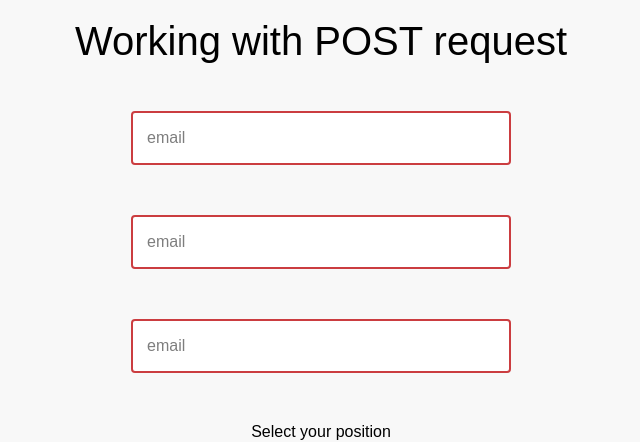
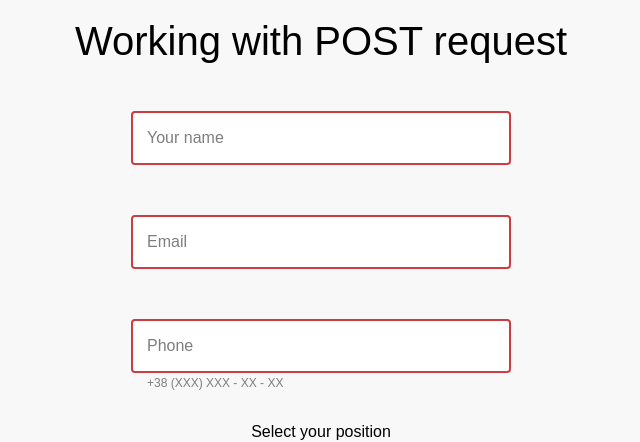
Before and after one commit to SVoznyuk18/test_task, a React (Create React App) app: page / in a window 1280 px wide. Shown: the part 1680-2122 px from the top of the page, without its empty margins (319-959 px from the left). Built offline with nearby package versions, Linux system fonts and the light colour scheme.

Commit message:
create HelperText, improve ClassicInput

```diff
--- a/src/components/ClassicButton/ClassicButton.js
+++ b/src/components/ClassicButton/ClassicButton.js
@@ -9,9 +9,6 @@ export const ClassicButton = ({ children, style, type }) => {
   );
 };
 
-// button_type_disabled
-// button_size_s
-// button_size_m
 ClassicButton.propTypes = {
   children: PropTypes.oneOfType([PropTypes.string, PropTypes.node]).isRequired,
   style: PropTypes.object,
--- a/src/components/ClassicInput/ClassicInput.js
+++ b/src/components/ClassicInput/ClassicInput.js
@@ -1,4 +1,7 @@
 import React from "react";
+import PropTypes from "prop-types";
+
+import { HelperMessage } from "ComponentsRoot";
 
 const ClassicInput = ({
   label,
@@ -7,16 +10,44 @@ const ClassicInput = ({
   name,
   register,
   validation,
+  helperText,
   errorMessage,
 }) => {
   return (
     <div className="input_wrapper">
-      <input type="text" id="email" className="input input_error" />
-      <label htmlFor="email" className="label label_error">
-        email
+      <input
+        className="input input_error"
+        type="text"
+        id={id}
+        name={name}
+        {...register(name, validation)}
+      />
+      <label htmlFor={htmlFor} className="label label_error">
+        {label}
       </label>
+      <HelperMessage helperText={helperText} error={errorMessage} />
     </div>
   );
 };
 
+ClassicInput.propTypes = {
+  label: PropTypes.string,
+  htmlFor: PropTypes.string,
+  id: PropTypes.string,
+  register: PropTypes.func,
+  validation: PropTypes.object,
+  helperText: PropTypes.string,
+  errorMessage: PropTypes.string,
+};
+
+ClassicInput.defaultProps = {
+  label: "",
+  htmlFor: "",
+  id: "",
+  register: () => {},
+  validation: {},
+  helperText: "",
+  errorMessage: "",
+};
+
 export default ClassicInput;
--- a/src/components/Form/Form.js
+++ b/src/components/Form/Form.js
@@ -1,4 +1,5 @@
 import React from "react";
+import { useForm } from "react-hook-form";
 
 import {
   ClassicButton,
@@ -8,19 +9,59 @@ import {
 } from "ComponentsRoot";
 
 const Form = () => {
+  const {
+    register,
+    handleSubmit,
+    control,
+    formState: { errors, dirtyFields },
+    reset,
+  } = useForm({ mode: "all" });
+
+  const onSubmit = (data) => {
+    console.log(data);
+    reset();
+  };
+
   return (
     <section className="formSection">
-      <form className="form">
+      <form className="form" onSubmit={handleSubmit(onSubmit)}>
         <h1 className="form__title">Working with POST request</h1>
-        <ClassicInput />
-        <ClassicInput />
-        <ClassicInput />
+        <ClassicInput
+          htmlFor="yourName"
+          label="Your name"
+          id="Your name"
+          name="yourName"
+          register={register}
+          validation=""
+          // helperText=''
+          errorMessage={errors?.yourName && errors?.yourName?.message}
+        />
+        <ClassicInput
+          htmlFor="email"
+          label="Email"
+          id="email"
+          name="email"
+          register={register}
+          validation=""
+          // helperText=''
+          errorMessage={errors?.email && errors?.email?.message}
+        />
+        <ClassicInput
+          htmlFor="phone"
+          label="Phone"
+          id="phone"
+          name="phone"
+          register={register}
+          validation=""
+          helperText="+38 (XXX) XXX - XX - XX"
+          errorMessage={errors?.phone && errors?.phone?.message}
+        />
         <p className="form__radioButtons-title">Select your position</p>
         <RadioButton />
         <RadioButton />
         <RadioButton />
         <FileUploader />
-        <ClassicButton />
+        <ClassicButton type="submit" />
       </form>
     </section>
   );
--- /dev/null
+++ b/src/components/HelperMessage/HelperMessage.js
@@ -0,0 +1,26 @@
+import React from "react";
+import PropTypes from "prop-types";
+
+const HelperMessage = ({ helperText, error }) => {
+  return (
+    <div className="helper">
+      <p className={`helper__label ${error && "helper__label_error"}`}>
+        {error || helperText || null}
+      </p>
+    </div>
+  );
+};
+
+HelperMessage.propTypes = {
+  style: PropTypes.object,
+  helperText: PropTypes.string,
+  error: PropTypes.string,
+};
+
+HelperMessage.defaultProps = {
+  style: {},
+  helperText: "",
+  error: "",
+};
+
+export default HelperMessage;
--- a/src/components/index.js
+++ b/src/components/index.js
@@ -8,6 +8,7 @@ import Promo from "./Promo/Promo";
 import UserCard from "./UserCard/UserCard";
 import Users from "./Users/Users";
 import Form from "./Form/Form";
+import HelperMessage from './HelperMessage/HelperMessage';
 
 export {
   ClassicButton,
@@ -20,4 +21,5 @@ export {
   UserCard,
   Users,
   Form,
+  HelperMessage
 };
--- a/src/scss/components/_all.scss
+++ b/src/scss/components/_all.scss
@@ -8,3 +8,4 @@
 @import './userCard';
 @import './users';
 @import './form';
+@import './helperMessage';
--- /dev/null
+++ b/src/scss/components/_helperMessage.scss
@@ -0,0 +1,15 @@
+.helper {
+    margin: 3px 0px 0px 16px;
+
+    &__label {
+
+        font-weight: 400;
+        font-size: 12px;
+        line-height: 14px;
+        color: $text;
+
+        &_error {
+            color: $error;
+        }
+    }
+}
```
Also changed, not shown: 1 other file (tests, documents, lock files or other folders).
